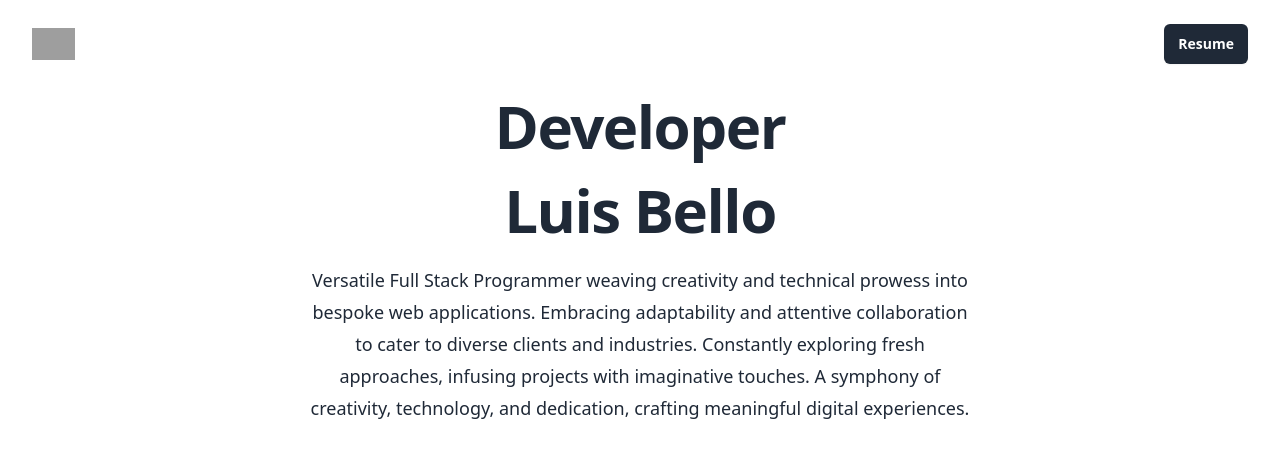
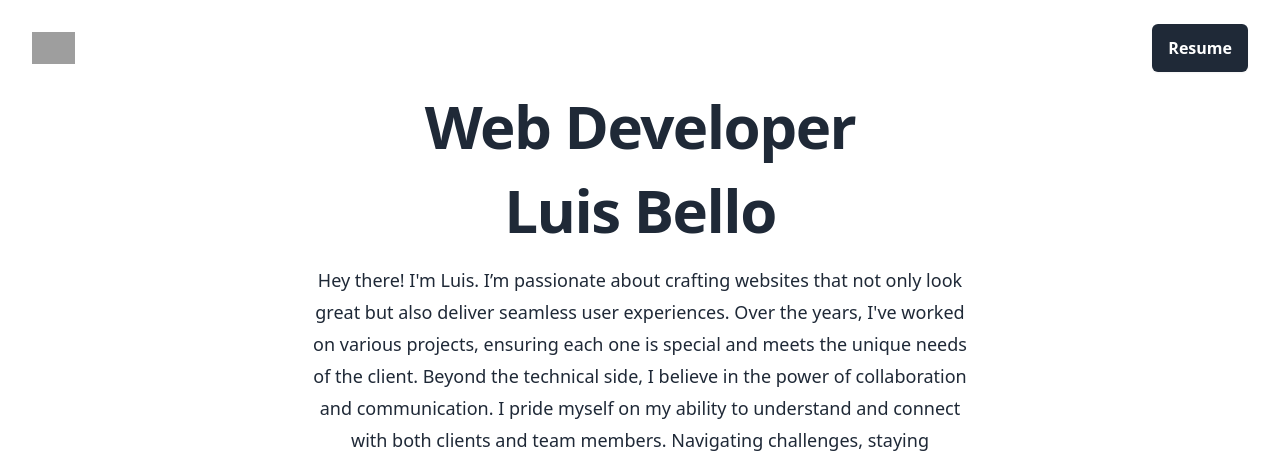
Before and after one commit to luizbello94/Form, a Django app: template form/templates/contact_form.html in a window 1280 px wide. Shown: the top 461 px of the page. Run offline with Django 3.2, Linux system fonts and the light colour scheme; the template is opened without the code that fills it, so the values that code supplies are empty; some libraries are stand-ins or nearby versions; some web fonts are replaced; grey boxes are pictures that could not be loaded.

Commit message:
modification design

```diff
--- a/form/templates/contact_form.html
+++ b/form/templates/contact_form.html
@@ -26,21 +26,27 @@
                 </div>
 
 
-                <div class=" lg:flex lg:flex-1 lg:justify-end">
-                  <a href="https://www.linkedin.com/in/luis-ernesto-p%C3%A9rez-bello-91a709210/" class="rounded-md bg-gray-800 px-3.5 py-2.5 text-sm font-semibold text-white shadow-sm hover:bg-gray-500 focus-visible:outline focus-visible:outline-2 focus-visible:outline-offset-2 focus-visible:outline-gray-600">Resume </a>
-                </div>
+                <div class="lg:flex lg:flex-1 lg:justify-end">
+                  <a href="https://www.linkedin.com/in/luis-ernesto-p%C3%A9rez-bello-91a709210/" class="rounded-md bg-gray-800 px-4 py-3 text-base font-semibold text-white shadow-sm hover:bg-gray-500 focus-visible:outline focus-visible:outline-2 focus-visible:outline-offset-2 focus-visible:outline-gray-600">Resume</a>
+              </div>
+
               </nav>
 
             </header>
 
             <div class="relative isolate px-6 pt-14 lg:px-8">
-
               <div class="mx-auto max-w-2xl py-12 sm:py-10 lg:py-10">
                 <div class="text-center">
-                  <h1 class="text-6xl font-bold tracking-tight text-gray-800 ">Developer </h1>
+                  <h1 class="text-6xl font-bold tracking-tight text-gray-800 ">Web Developer </h1>
                   <h1 class="text-6xl mt-6 font-bold tracking-tight text-gray-800 ">Luis Bello</h1>
 
-                  <p class="mt-6 text-lg leading-8 text-gray-800">Versatile Full Stack Programmer weaving creativity and technical prowess into bespoke web applications. Embracing adaptability and attentive collaboration to cater to diverse clients and industries. Constantly exploring fresh approaches, infusing projects with imaginative touches. A symphony of creativity, technology, and dedication, crafting meaningful digital experiences.</p>
+                  <p class="mt-6 text-lg leading-8 text-gray-800">
+                    Hey there! I'm Luis. I’m passionate about crafting websites that not only look great but also deliver seamless user experiences.
+                    Over the years, I've worked on various projects, ensuring each one is special and meets the unique needs of the client.
+                    Beyond the technical side, I believe in the power of collaboration and communication. I pride myself on my ability to understand and connect with both clients and team members.
+                    Navigating challenges, staying organized, and continuous learning are just part of my everyday.
+
+                  </p>
 
                   {% comment %} put image {% endcomment %}
                   <div class="mt-10 flex items-center justify-center gap-x-6">
@@ -50,27 +56,21 @@
                     <div class="text-center">
                         <img
                           src="https://tecdn.b-cdn.net/img/new/avatars/5.webp"
-                          class="mx-auto mb-4 w-32 rounded-lg"
+                          class="mx-auto mb-4 w-35 rounded-lg"
                           alt="Avatar" />
-                        <h5 class="mb-2 text-xl font-medium leading-tight">John Doe</h5>
-                        <p class="text-neutral-500 dark:text-neutral-400">Web designer</p>
+                          <a href="https://www.linkedin.com/in/luis-ernesto-p%C3%A9rez-bello-91a709210/" class="rounded-md bg-gray-800 px-6 py-1 text-base font-semibold text-white shadow-sm hover:bg-gray-500 focus-visible:outline focus-visible:outline-2 focus-visible:outline-offset-2 focus-visible:outline-gray-600">@Luis Bello</a>
+
                       </div>
                   </div>
-
-
                    {% comment %} put Text {% endcomment %}
                   <div class="mt-10  items-center justify-center">
                     <h1 class="text-6xl font-bold tracking-tight text-gray-800 ">Projects </h1>
-                    <p class="mt-6 text-lg leading-8 text-gray-800">A freelancer with a creative perspective, I combine artistry and logic to build web applications. Collaborating with agencies and startups, I bring brand identities to life and create captivating digital products. In the realm of business applications, I blend functionality and aesthetics, crafting intuitive user experiences. Embracing continuous learning, I explore new techniques to surprise and delight clients, leaving an indelible mark on the digital landscape.</p>
+                    <p class="mt-6 text-lg leading-8 text-gray-800">
+                      In my freelance journey, I've always been driven by the end result, ensuring each website stands out and serves its purpose. I love teaming up with diverse individuals, always aiming to leave a lasting digital impression.
+                    </p>
                   </div>
-                      {% comment %} Cards{% endcomment %}
-                      {% comment %} First card{% endcomment %}
-
                 </div>
               </div>
-
-
-
             </div>
           </div>
 
@@ -282,48 +282,58 @@
           </div>
         </div>
 
-
-        <div class="grid grid-cols-2 gap-4   m-10">
-          <div class="-m-1 flex flex-wrap md:-m-2">
-            <div class="flex w-1/2 flex-wrap">
-              <div class="w-full p-1 md:p-2">
-                <img
-                  alt="gallery"
-                  class="block h-full w-full rounded-lg object-cover object-center"
-                  src="https://tecdn.b-cdn.net/img/Photos/Horizontal/Nature/4-col/img%20(73).webp" />
+        <div class="relative isolate px-6 pt-14 lg:px-8">
+          <div class="mx-auto max-w-2xl py-12 sm:py-10 lg:py-10">
+            <div class="text-center">
+              <h1 class="text-6xl font-bold tracking-tight text-gray-800 ">About me</h1>
+            </div>
+          </div>
+        </div>
+        <div class="grid grid-cols-1 sm:grid-cols-2 gap-4 m-7">
+          <!-- Columna para las imágenes -->
+          <div class="flex flex-wrap justify-between">
+              <!-- Primera fila con dos imágenes -->
+              <div class="w-1/2 p-2">
+                  <img
+                      alt="gallery"
+                      class="block w-full rounded-lg object-cover object-center"
+                      src="https://tecdn.b-cdn.net/img/Photos/Horizontal/Nature/4-col/img%20(70).webp" />
               </div>
-            </div>
-            <div class="flex w-1/2 flex-wrap">
-              <div class="w-full p-1 md:p-2">
-                <img
-                  alt="gallery"
-                  class="block h-full w-full rounded-lg object-cover object-center"
-                  src="https://tecdn.b-cdn.net/img/Photos/Horizontal/Nature/4-col/img%20(74).webp" />
+              <div class="w-1/2 p-2">
+                  <img
+                      alt="gallery"
+                      class="block w-full rounded-lg object-cover object-center"
+                      src="https://tecdn.b-cdn.net/img/Photos/Horizontal/Nature/4-col/img%20(70).webp" />
               </div>
-            </div>
-            <div class="flex  flex-wrap">
-              <div class="w-full p-1">
-                <img
-                  alt="gallery"
-                  class="block h-full w-full rounded-lg object-cover object-center"
-                  src="https://tecdn.b-cdn.net/img/Photos/Horizontal/Nature/4-col/img%20(73).webp" />
+              <!-- Segunda fila con una sola imagen -->
+              <div class="w-full p-2">
+                  <img
+                      alt="gallery"
+                      class="block w-full rounded-lg object-cover object-center"
+                      src="https://tecdn.b-cdn.net/img/Photos/Horizontal/Nature/4-col/img%20(70).webp" />
               </div>
-            </div>
+          </div>
+          <!-- Columna para el texto -->
+          <div class="text-left">
+            <p class=" text-gray-700 font-lg text-xl leading-relaxed  p-6 rounded-md ">
+              Hello! I'm Luis, a passionate programmer who found magic in code, bringing innovative ideas to life through technology. My journey into the world of programming wasn't the traditional route; instead, I honed my skills through virtual schools and maximized the use of digital resources.
+              <br><br>
+              This path gave me a unique and adaptable insight into learning and technical application. I don't just love to code, but I'm also an eternal learner. Every new concept or technique offers me a different perspective of the world. I strongly believe in researching and acting upon the knowledge I gather.
+              <br><br>
+              To me, learning is a window to countless possibilities and worldviews.
+              <br><br>
+              But when I'm not engrossed in lines of code or seeking new knowledge, you'll find me diving into a pool, running a race, or engrossed in the pages of a manga. Engaging in sports, especially swimming and running, not only keeps me fit but also provides a means to clear my mind and find inspiration. And manga, with its tales and artistry, fuels my imagination and creativity.
+          </p>
 
           </div>
-          <div>
-            <h1 class="text-5xl font-bold tracking-tight text-gray-900 ">About me</h1>
-            <p class="block text-3xl antialiased font-light leading-relaxed text-gray-800">
-              Hello everyone my name is Luis Bello, my principal work is to connect the different creative ideas with technology.
-              I enjoy the nature and like taking a coffe in the morning, I'm from Mexico and that's why I love its culture,
-              speacially the Mexican food,I appreciate the concept of simple ideas and minimalism to guide my activities.
+      </div>
 
-            </p>
-          </div>
-        </div>
+
+
+
         <div class="grid grid-cols-1 sm:grid-cols-2 gap-4">
           <div class=" w-full row-span-1 flex items-center justify-center">
-            <h1 class="text-3xl font-bold tracking-tight text-gray-800 ">Get in touch me</h1>
+            <h1 class="text-3xl font-bold tracking-tight text-gray-800 ">Contact me</h1>
           </div>
 
           <form class=" w-full mt-20 space-y-4 bg-white p-6 rounded-lg shadow-md" method="post">
```
